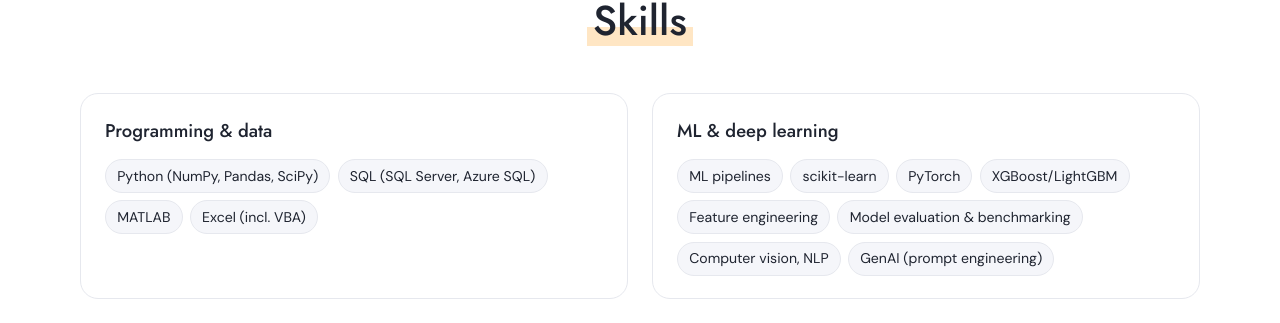
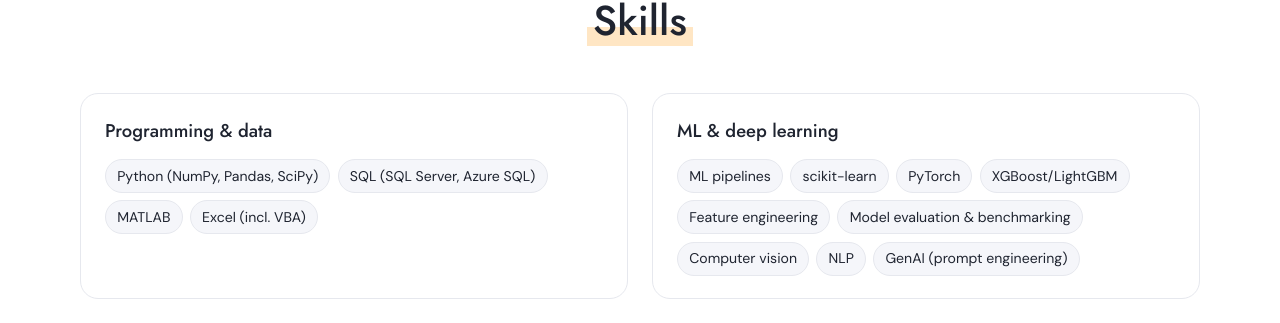
Before and after one commit to Yairpt/Yairpt.github.io, a plain HTML site: page index.html in a window 1280 px wide. Shown: the part 5639-5962 px from the top of the page. Drawn offline with Linux system fonts and the light colour scheme.

Commit message:
Split computer vision and NLP into separate skill tags
Co-Authored-By: Claude Opus 5.5 <noreply@anthropic.com>

```diff
--- a/index.html
+++ b/index.html
@@ -562,7 +562,7 @@ p{margin:0}
         </article>
         <article class="skill">
           <h3>ML &amp; deep learning</h3>
-          <ul class="tags"><li>ML pipelines</li><li>scikit-learn</li><li>PyTorch</li><li>XGBoost/LightGBM</li><li>Feature engineering</li><li>Model evaluation &amp; benchmarking</li><li>Computer vision, NLP</li><li>GenAI (prompt engineering)</li></ul>
+          <ul class="tags"><li>ML pipelines</li><li>scikit-learn</li><li>PyTorch</li><li>XGBoost/LightGBM</li><li>Feature engineering</li><li>Model evaluation &amp; benchmarking</li><li>Computer vision</li><li>NLP</li><li>GenAI (prompt engineering)</li></ul>
         </article>
         <article class="skill">
           <h3>Modeling &amp; simulation</h3>
```
